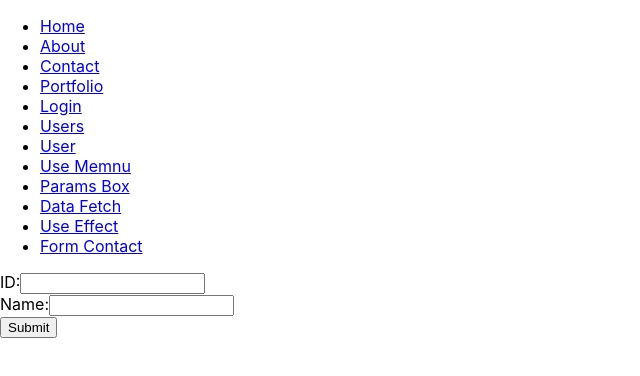
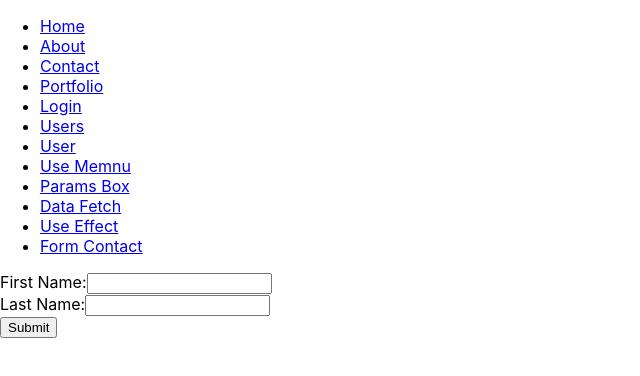
Before and after one commit to haiderabbas110/mern-stack, a React (Create React App) app in the folder Frontend/reactjs/my-app/: page /form in a window 1280 px wide. Shown: the top 376 px of the page, without its empty margins (0-640 px from the left). Built offline with nearby package versions, Linux system fonts and the light colour scheme.

Commit message:
error reporting

```diff
--- a/Frontend/reactjs/my-app/src/components/Form.jsx
+++ b/Frontend/reactjs/my-app/src/components/Form.jsx
@@ -1,12 +1,15 @@
 import { useState } from "react"
 
 let Form = () => {
+    const [error, setError] = useState("");
     const [formData, setFormData] = useState({
         firstname: '',
         lastname: '',
+        passwrod:''
     });
 
     const handleChange = (e) => {
+
         const { name, value } = e.target;
         setFormData({ ...formData, [name]: value });
       };
@@ -20,10 +23,14 @@ let Form = () => {
             },
             body: JSON.stringify(formData)
         };
+
+
         fetch('http://localhost:8000/register', options)
             .then(response => {
                 if (!response.ok) {
-                    throw new Error('Network response was not ok');
+                    const err = 'Network response was not ok';
+                    setError(err)
+                    throw new Error(err);
                 }
                 return response.json();
             })
@@ -33,18 +40,19 @@ let Form = () => {
     }
 
     return (
-        <form action="" method="POST">
+        <form action="">
             <label>
-                ID:
+                First Name:
                 <input type="text" name="firstname" value={formData.firstname} onChange={handleChange} />
             </label>
             <br />
             <label>
-                Name:
+                Last Name:
                 <input type="text" name="lastname" value={formData.lastname} onChange={handleChange} />
             </label>
             <br />
-            <button onClick={formHandler} type="submit">Submit</button>
+            <button onClick={formHandler}>Submit</button>
+            <span>{ error && error}</span>
         </form>
     )
 }
```
